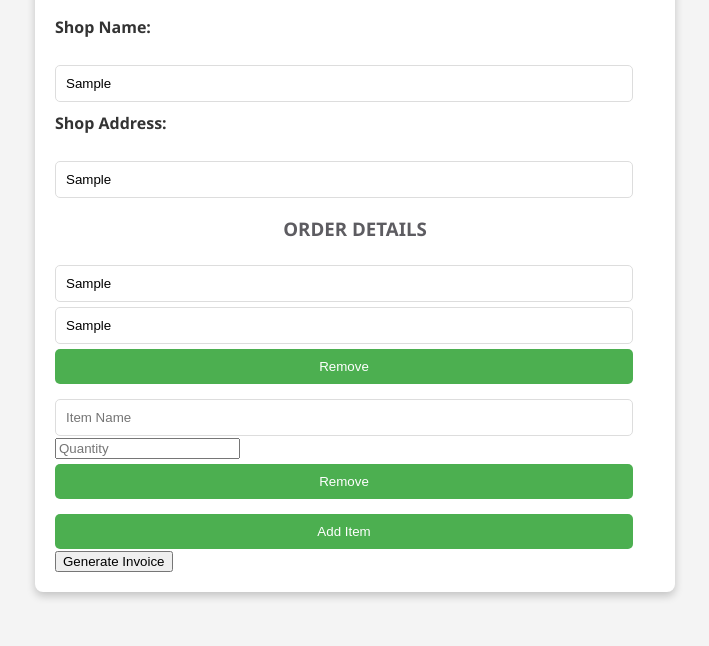
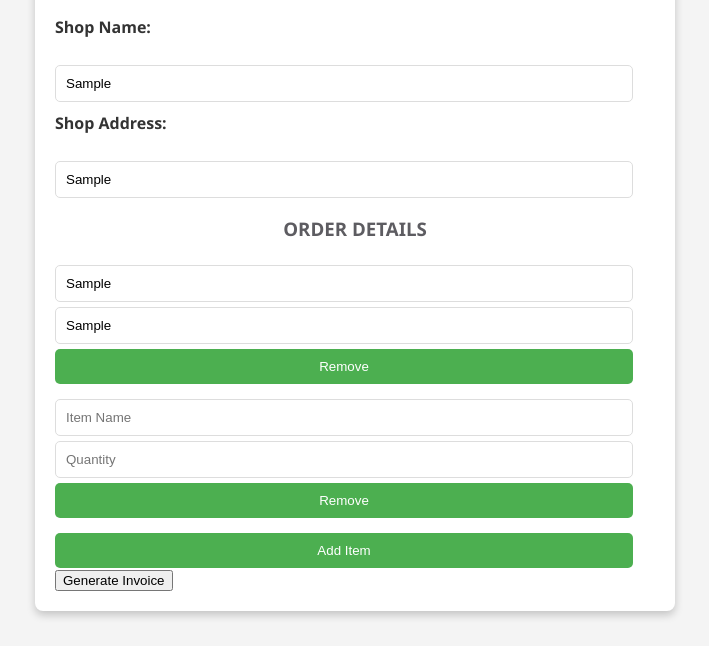
Before and after one commit to VenkateshGOWDA1223/orders-srinivasa, a plain HTML site: page index.html in a window 1280 px wide. Both pictures are taken after typing "Sample", "Sample", "Sample", "Sample" into the empty fields and a click on the button "Add Item". Shown: the part 154-800 px from the top of the page, without its empty margins (285-994 px from the left). Drawn offline with Linux system fonts and the light colour scheme.

Commit message:
Update index.html

```diff
--- a/index.html
+++ b/index.html
@@ -107,7 +107,7 @@
             newItemDiv.classList.add("item");
             newItemDiv.innerHTML = `
                 <input type="text" placeholder="Item Name" class="itemName">
-                <input type="number" placeholder="Quantity" class="itemQuantity">
+                <input type="text" placeholder="Quantity" class="itemQuantity">
                 <button type="button" onclick="removeItem(this)">Remove</button>
             `;
             itemsDiv.appendChild(newItemDiv);
```
